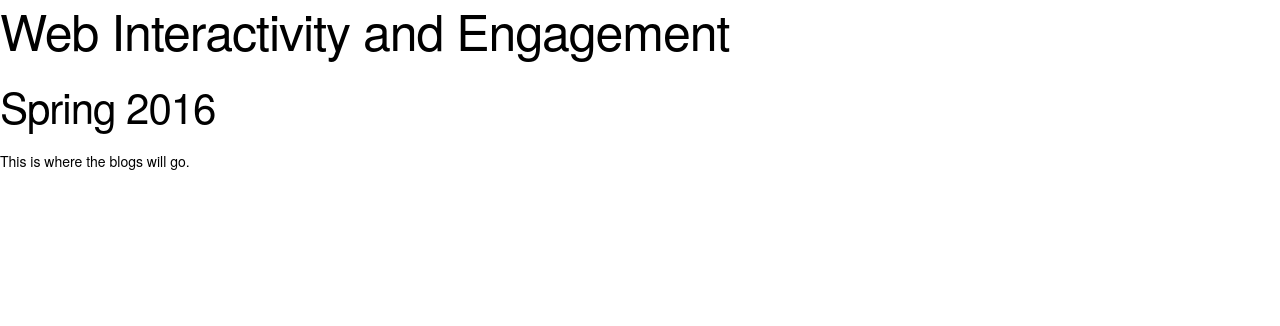
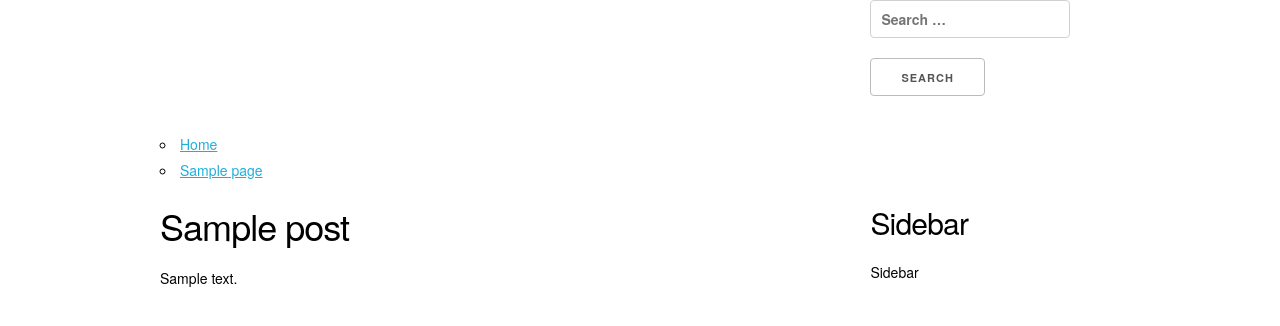
Before and after one commit to adelin2011/blank-template-AriannaDelin, a WordPress theme: template index.php in a window 1280 px wide. Shown: the top 326 px of the page. Run offline with PHP 8.4 and a stand-in for WordPress, Linux system fonts and the light colour scheme; the site name, menu and one post (Sample post) are stand-ins, and other content is empty.

Commit message:
moved footer content from index to footer.php as shown in class. Moved to template folder.

```diff
--- /dev/null
+++ b/header.php
@@ -0,0 +1,31 @@
+<!DOCTYPE html>
+<html lang="en">
+<head>
+	<meta charset="UTF-8">
+	<title> <?php bloginfo('name');?> </title>
+	<?php wp_head(); ?>
+	<link rel= "stylesheet" type="text/css" href="<?php bloginfo('stylesheet_url'); ?>">
+
+</head>
+<body>
+<div class="container">
+	<header class="row">
+		<div class="nine columns">
+			<h1> <a href="<?php the_permalink();?>"<?php bloginfo('name');?> </a></h1>
+			<h2> <?php bloginfo('description'); ?> </h2>
+		</div>
+		<div class="three columns">
+        	<?php get_search_form(); ?>
+    	</div>
+</header>
+	</header>
+	<!-- Add Menu Here -->
+	<div class="row">
+    	<div class="twelve columns">
+        	<?php wp_nav_menu(array(
+            	'sort_column' => 'menu_order',
+            	'container_class' => 'blank-menu-header'
+            	));?>
+    	</div>
+	</div>
+<!--END HEADER-->
--- a/index.php
+++ b/index.php
@@ -1,16 +1,25 @@
-<!DOCTYPE html>
-<html lang="en">
-<head>
-	<meta charset="UTF-8">
-	<title> Web Interactivity and Engagement </title>
-	<link rel= "stylesheet" type="text/css" href="<?php bloginfo('stylesheet_url'); ?>">
+<?php get_header(); ?>
 
-</head>
-<body>
-	<h1> Web Interactivity and Engagement </h1>
-	<h2> Spring 2016 </h2>
+	<section class="row">
+		<div class="nine columns">
+			<?php
+				if (have_posts()){
+					while (have_posts()){
+						the_post();?>
+						<h3> <?php the_title (); ?></h3>
+						<?php if ( has_post_thumbnail() ) {
+               			 the_post_thumbnail('thumbnail');
+           		 		} ?>
+						<?php the_excerpt();?>
+						<a href="<?php the_permalink(); ?>" Read More... </a>
+					<?php }//end while
+				}//end if
+				?>
+		</div>
+		<div class="three columns">
+			<h4>Sidebar </h4>
+			<p>Sidebar </p>
+		</div>
+	</section>
 
-	<p>This is where the blogs will go. </p>
-
-</body>
-</html>
+<?php get_footer(); ?>
```
